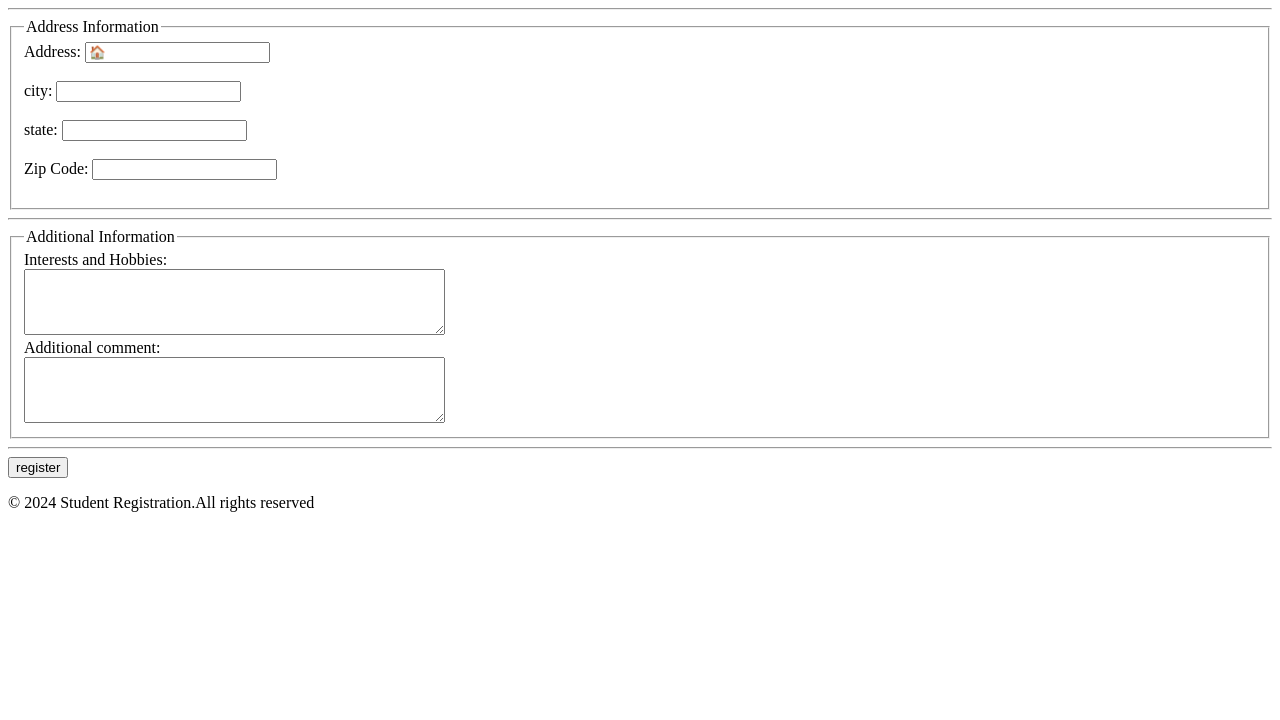
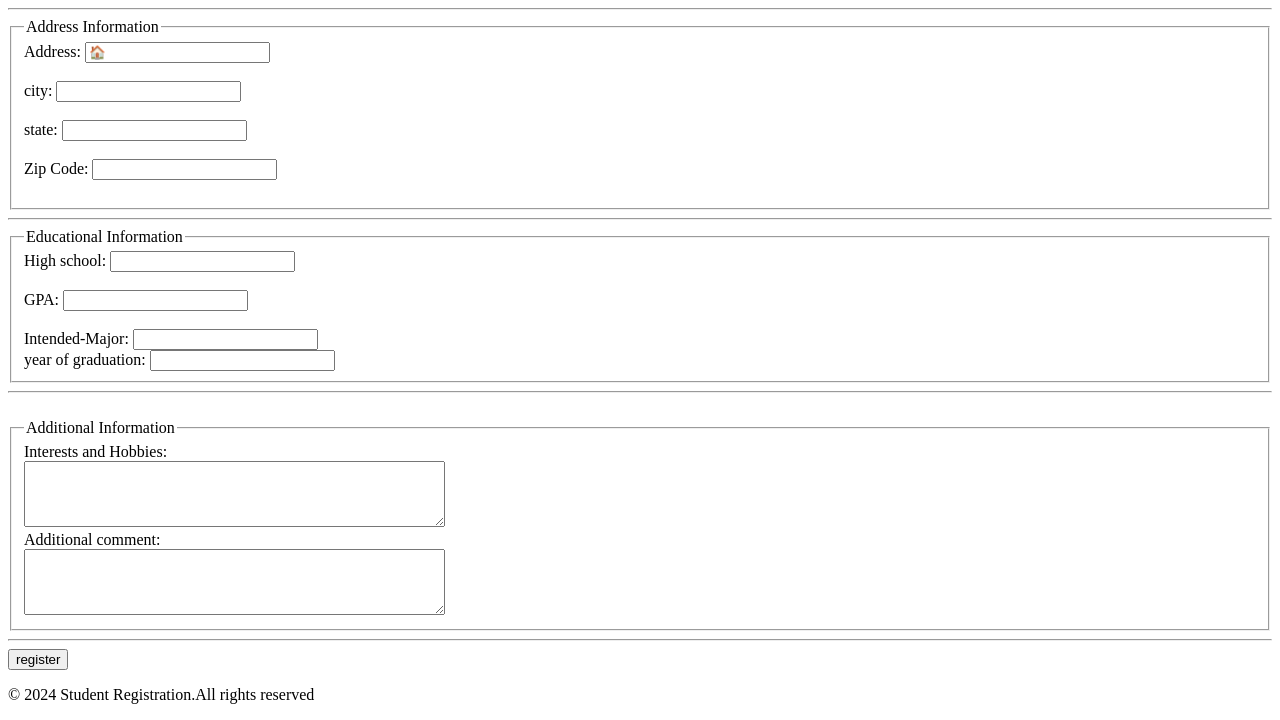
Before and after one commit to rajpatidar12/raj, a plain HTML site: page Student registration form.html in a window 1280 px wide. Shown: the part 504-1224 px from the top of the page. Before the commit the page ends 1032 px from the top, so only its background shows below. Drawn offline with Linux system fonts and the light colour scheme.

Commit message:
Update Student registration form.html

```diff
--- a/Student registration form.html
+++ b/Student registration form.html
@@ -70,6 +70,29 @@
 
      <main>
         <fieldset>
+                    <legend>Educational Information</legend>
+
+                <form action="https://studentregistration.com/submit" method="post">
+                    <label for="High-school">High school:</label>
+                    <input type=""percentage="High-school"required><br><br>
+
+                    <label for="GPA">GPA:</label>
+                    <input type=""name="GPA"required><br><br>
+
+                    <label for="Intended-Major">Intended-Major:</label>
+                    <input type=""name="Intended-Major"required><br>
+
+                    <label for="year of graduation">year of graduation:</label>
+                    <input type=""year="year of graduation"required><br>
+
+                </fieldset>
+                </form>
+                <hr>
+                <br>
+
+            <main>
+
+            <fieldset>
             <legend>Additional Information</Address></legend>
 
         <form action="https://studentregistration.com/submit" method="post">
```
